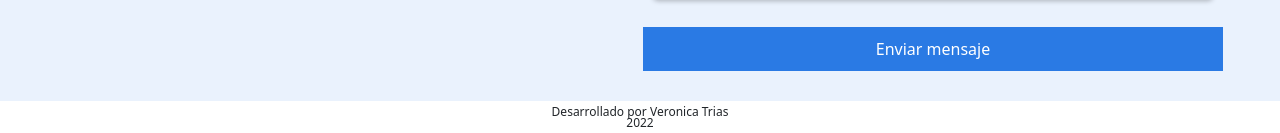
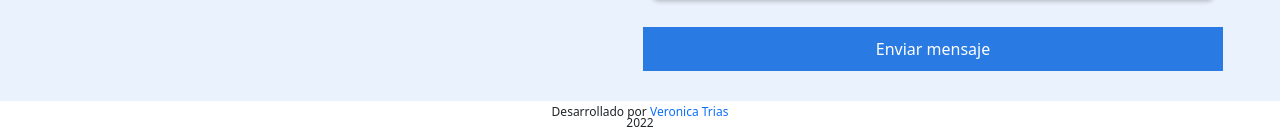
Before and after one commit to VeroRamm/AluraGeek-Ecommerce, a website with bundled scripts: page screens/agregar-producto.html in a window 1280 px wide. Shown: the part 691-824 px from the top of the page. Built offline with nearby package versions, Linux system fonts and the light colour scheme.

```diff
--- a/assets/css/base.css
+++ b/assets/css/base.css
@@ -100,6 +100,9 @@
     font-size:12px;
     line-height: 0.1;
 }
+footer a {
+    text-decoration: none;
+}
 @media screen and (min-width: 720px) {
     .header{
         flex-direction: row;
--- a/screens/agregar-producto.html
+++ b/screens/agregar-producto.html
@@ -63,7 +63,8 @@
 
     </main>
     <footer>
-       <p>Desarrollado por Veronica Trias</p>
+        <p>Desarrollado por
+            <a href="https://github.com/VeroRamm">Veronica Trias</a> </p>
        <p>2022</p>
     </footer>
 
```
Also changed, not shown: index.html (+2 -1 lines), screens/editarProducto.html (+2 -1 lines), screens/error.html (+2 -1 lines), screens/lista-producto.html (+2 -1 lines), screens/login.html (+2 -1 lines), screens/producto.html (+2 -1 lines).
